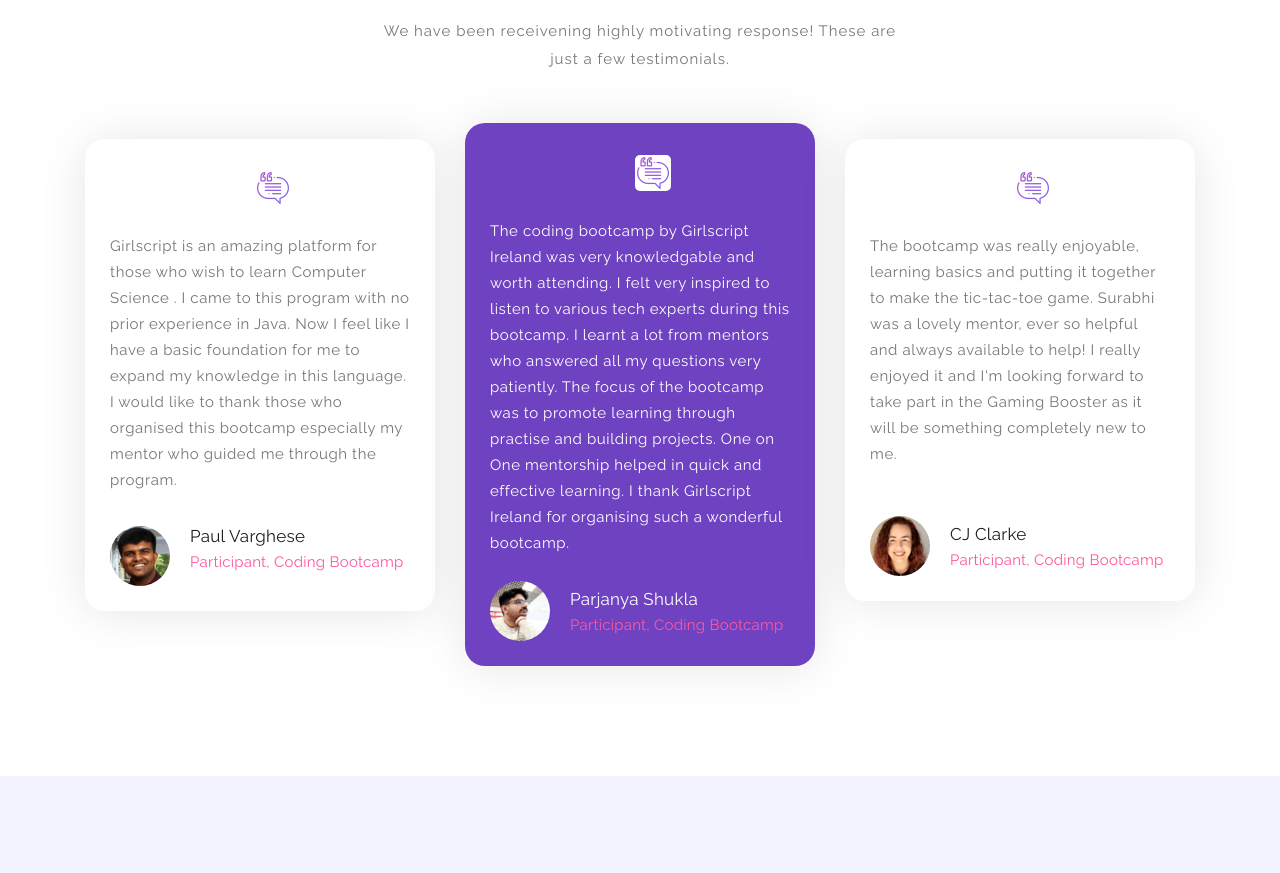
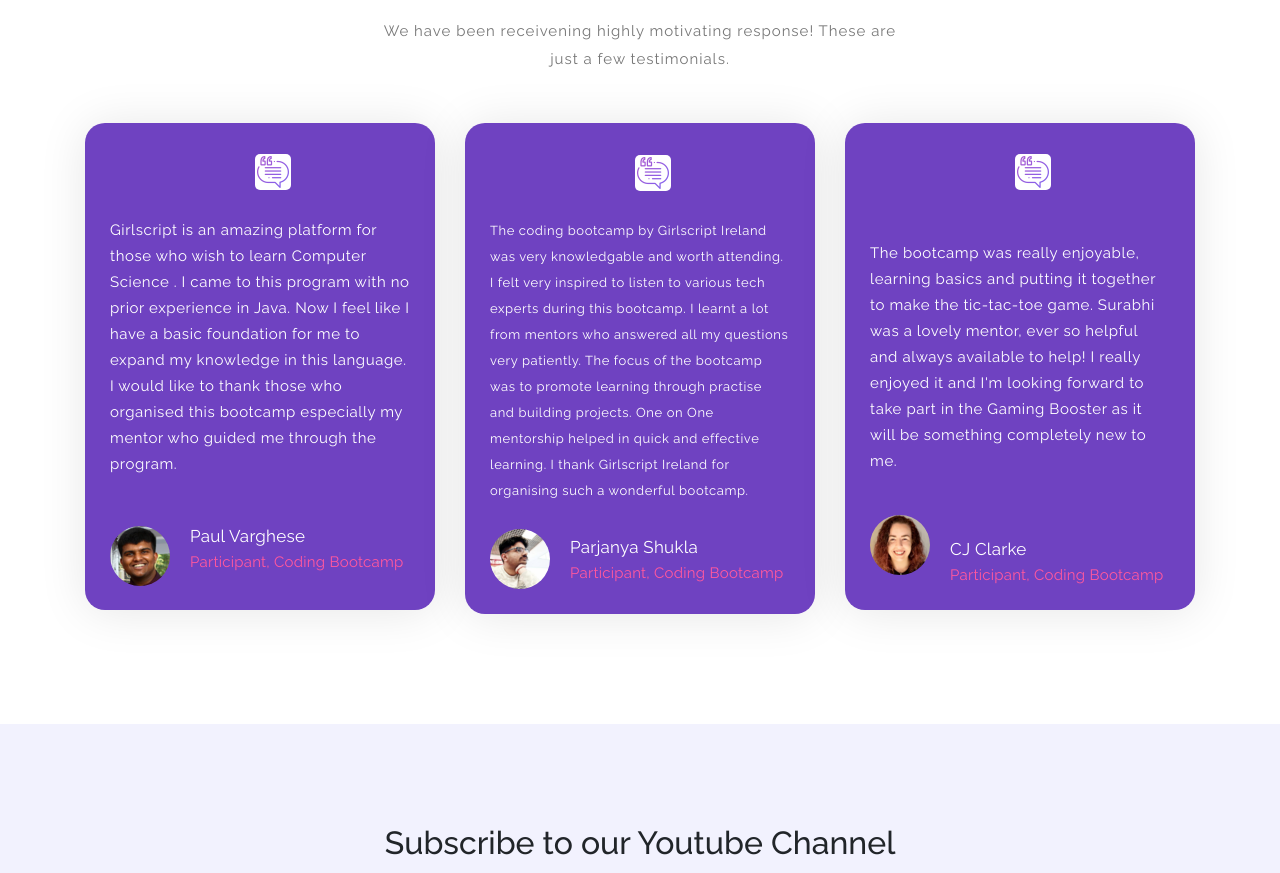
Before and after one commit to mcs-codes/girlscript-ireland.github.io, a plain HTML site: page index.html in a window 1280 px wide. Shown: the part 2548-3421 px from the top of the page. Drawn offline with Linux system fonts and the light colour scheme.

Commit message:
Altered design outlook

```diff
--- a/index.html
+++ b/index.html
@@ -292,19 +292,19 @@
 
                 <!-- ***** Testimonials Item Start ***** -->
                 <div class="col-lg-4 col-md-6 col-sm-12">
-                    <div class="team-item mt-md-3">
+                    <div class="team-item pb-md-4" style="background: #6f42c1;">
                         <div class="team-content">
-                            <i class="mt-4"><img src="assets/images/testimonial-icon.png" alt=""></i>
-                            <p>Girlscript is an amazing platform for those who wish to learn Computer Science
+                            <i class="mt-4"><img src="assets/images/testimonial-icon.png" alt="" style="background: #fff; border-radius: 5px; padding: 2px;"></i>
+                            <p style="color: #fff;">Girlscript is an amazing platform for those who wish to learn Computer Science
                                 . I came to this program with no prior experience in Java. Now I feel like I have
                                 a basic foundation for me to expand my knowledge in this language. I would like to
                                 thank those who organised this bootcamp especially my mentor who guided me through the program.
                             </p>
-                            <div class="user-image mt-2">
+                            <div class="user-image mt-2 mt-md-4">
                                 <img src="assets/images/PaulVarghese.png" alt="PV">
                             </div>
-                            <div class="team-info mt-2">
-                                <h3 class="user-name">Paul Varghese</h3>
+                            <div class="team-info mt-2 mt-md-4">
+                                <h3 style="color: #fff;" class="user-name">Paul Varghese</h3>
                                 <span>Participant, Coding Bootcamp</span>
                             </div>
                         </div>
@@ -317,7 +317,7 @@
                     <div class="team-item" style="background: #6f42c1;">
                         <div class="team-content">
                             <i><img src="assets/images/testimonial-icon.png" alt="" style="background: #fff; border-radius: 5px; padding: 2px;"></i>
-                            <p style="color: #fff;">
+                            <p style="color: #fff; font-size: 13px;">
                                 The coding bootcamp by Girlscript Ireland was very knowledgable and
                                 worth attending. I felt very inspired to listen to various tech experts
                                 during this bootcamp. I learnt a lot from mentors who answered all my questions
@@ -339,20 +339,20 @@
 
                 <!-- ***** Testimonials Item Start ***** -->
                 <div class="col-lg-4 col-md-6 col-sm-12">
-                    <div class="team-item mt-md-3">
+                    <div class="team-item pb-md-4" style="background: #6f42c1;">
                         <div class="team-content">
-                            <i class="mt-4"><img src="assets/images/testimonial-icon.png" alt=""></i>
-                            <p>
+                            <i class="mt-4"><img src="assets/images/testimonial-icon.png" alt="" style="background: #fff; border-radius: 5px; padding: 2px;"></i>
+                            <p style="color: #fff;" class="mt-md-5">
                                 The bootcamp was really enjoyable, learning basics and putting it together
                                 to make the tic-tac-toe game. Surabhi was a lovely mentor, ever so helpful and
                                 always available to help! I really enjoyed it and I'm looking forward to take part in
                                 the Gaming Booster as it will be something completely new to me.
                             </p>
-                            <div class="user-image mt-4">
+                            <div class="user-image mt-4 mt-md-3">
                                 <img src="assets/images/CJClarke.png" alt="CC">
                             </div>
-                            <div class="team-info">
-                                <h3 class="user-name mt-4">CJ Clarke</h3>
+                            <div class="team-info mt-md-3">
+                                <h3 style="color: #fff;" class="user-name mt-4">CJ Clarke</h3>
                                 <span>Participant, Coding Bootcamp</span>
                             </div>
                         </div>
```
